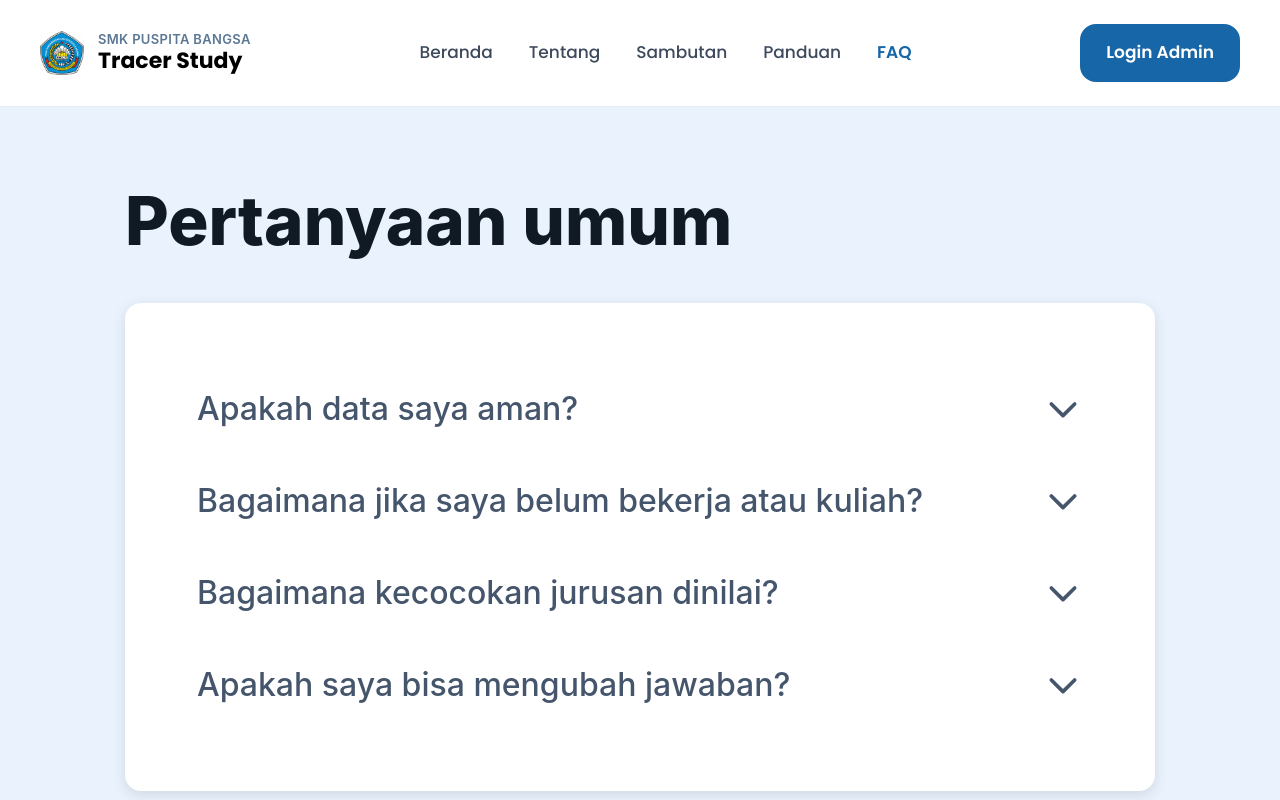
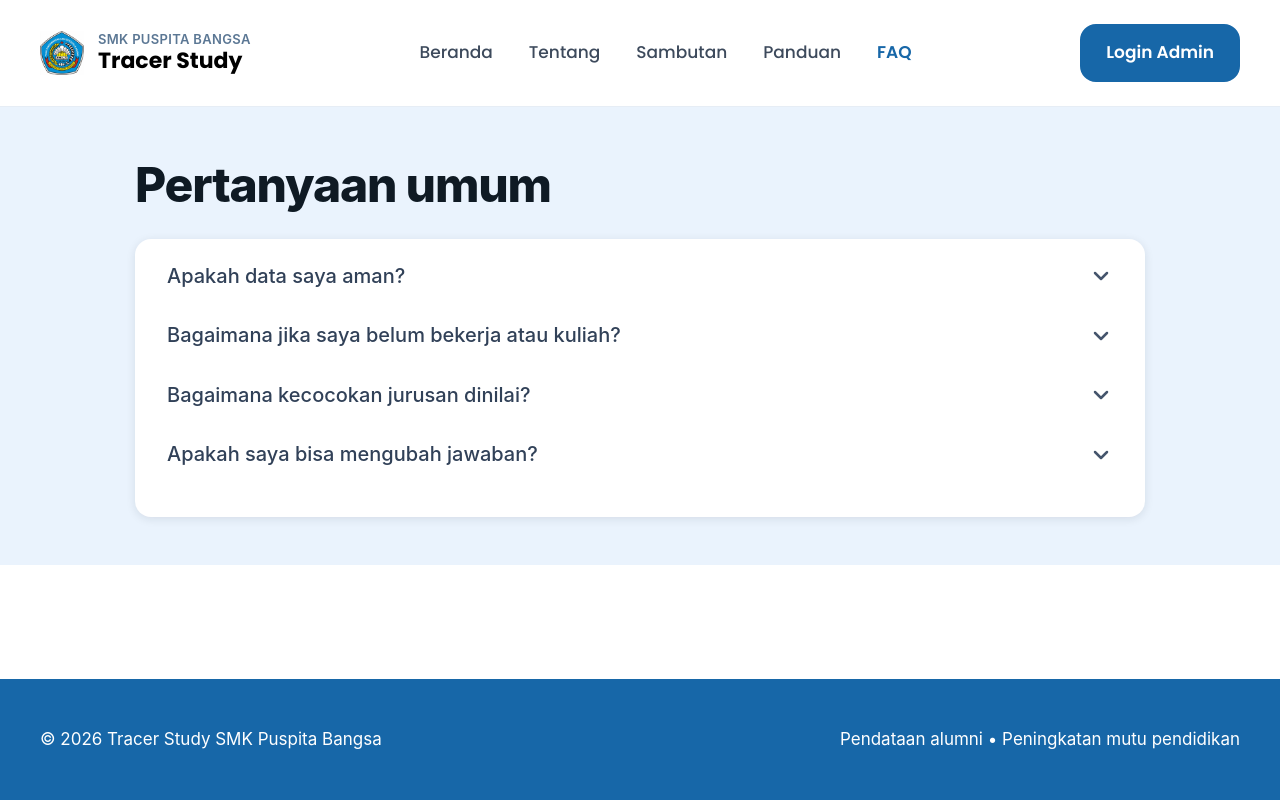
Before and after one commit to Agunnnnn/PROJECT_PKM, a React (Vite) app in the folder client/: page /faq in a window 1280 px wide. Shown: the top 800 px of the page. Built offline with nearby package versions, Linux system fonts and the light colour scheme; the HTML template or start-up script is replaced by a standard one.

Commit message:
tampilan faq

```diff
--- a/client/src/pages/Faq.jsx
+++ b/client/src/pages/Faq.jsx
@@ -1,84 +1,90 @@
 import React, { useState } from "react";
 
-const JAWABAN_DEFAULT =
-  "Data alumni dijaga kerahasiaannya dan digunakan untuk keperluan tracer study serta peningkatan mutu pendidikan sesuai kebijakan privasi sekolah.";
-
+/**
+ * Konten utama halaman "Pertanyaan umum" (FAQ).
+ * Tanpa navbar dan footer (dipasang terpisah di layout).
+ *
+ * Props (semua opsional):
+ *  - judul : judul halaman
+ *  - items : daftar pertanyaan, bentuk [{ tanya, jawab }]
+ */
 const DAFTAR_FAQ = [
-  { tanya: "Apakah data saya aman?", jawab: JAWABAN_DEFAULT },
+  {
+    tanya: "Apakah data saya aman?",
+    jawab:
+      "Ya. Data yang kamu isi hanya digunakan untuk keperluan evaluasi dan peningkatan mutu pendidikan sekolah, serta tidak dibagikan kepada pihak lain di luar sekolah.",
+  },
   {
     tanya: "Bagaimana jika saya belum bekerja atau kuliah?",
-    jawab: JAWABAN_DEFAULT,
+    jawab:
+      "Tidak masalah. Kamu tetap bisa mengisi survei dengan memilih status yang sesuai, misalnya belum bekerja, mencari kerja, atau berwirausaha. Semua jawaban tetap berharga bagi sekolah.",
   },
-  { tanya: "Bagaimana kecocokan jurusan dinilai?", jawab: JAWABAN_DEFAULT },
-  { tanya: "Apakah saya bisa mengubah jawaban?", jawab: JAWABAN_DEFAULT },
+  {
+    tanya: "Bagaimana kecocokan jurusan dinilai?",
+    jawab:
+      "Kecocokan dinilai dari jawabanmu tentang seberapa relevan pekerjaan atau studi lanjutanmu dengan jurusan yang kamu ambil di sekolah, menggunakan skala penilaian sederhana.",
+  },
+  {
+    tanya: "Apakah saya bisa mengubah jawaban?",
+    jawab:
+      "Bisa. Selama masa pengisian survei masih dibuka, kamu dapat masuk kembali dan memperbarui jawabanmu kapan saja.",
+  },
 ];
 
-export default function Faq({
-  judul = "Pertanyaan umum",
-  items = DAFTAR_FAQ,
-  defaultOpen = [],
-}) {
-  const [terbuka, setTerbuka] = useState(() =>
-    defaultOpen === "all" ? items.map((_, i) => i) : defaultOpen,
-  );
+export default function Faq({ judul = "Pertanyaan umum", items = DAFTAR_FAQ }) {
+  // Hanya satu pertanyaan yang terbuka dalam satu waktu (null = semua tertutup)
+  const [terbuka, setTerbuka] = useState(null);
 
-  const toggle = (index) =>
-    setTerbuka((sekarang) =>
-      sekarang.includes(index)
-        ? sekarang.filter((i) => i !== index)
-        : [...sekarang, index],
-    );
+  const toggle = (index) => setTerbuka((sekarang) => (sekarang === index ? null : index));
 
   return (
-    <main className="bg-[#eaf3fd] px-5 py-10 sm:px-8 lg:px-31.25 lg:py-18">
-      <h1 className="mb-6 text-[2rem] font-extrabold leading-tight text-[#0f1a24] sm:text-5xl lg:mb-10 lg:text-[4.2rem]">
+    <main className="bg-[#eaf3fd] px-5 py-8 sm:px-8 sm:py-10 lg:px-[135px] lg:py-12">
+      {/* Judul */}
+      <h1 className="mb-5 text-2xl font-extrabold leading-tight tracking-tight text-[#0f1a24] sm:text-3xl lg:mb-6 lg:text-5xl">
         {judul}
       </h1>
 
-      <section className="rounded-3xl bg-white px-3 py-4 shadow-[0_4px_14px_rgba(15,26,36,0.12)] sm:px-6 lg:rounded-2xl lg:px-15 lg:py-15">
+      <section className="rounded-xl bg-white px-5 pb-6 pt-2 shadow-[0_2px_10px_rgba(15,26,36,0.1)] sm:px-6 sm:pb-8 lg:rounded-2xl lg:px-8 lg:pb-8 lg:pt-2">
         {items.map((item, index) => {
-          const buka = terbuka.includes(index);
+          const aktif = terbuka === index;
           const idJawaban = `faq-jawaban-${index}`;
 
           return (
-            <div key={item.tanya} className="px-3 py-3 lg:py-5">
-              {/* Pertanyaan */}
+            <div key={item.tanya}>
+              <h2>
                 <button
                   type="button"
                   onClick={() => toggle(index)}
-                aria-expanded={buka}
+                  aria-expanded={aktif}
                   aria-controls={idJawaban}
-                className="flex w-full items-center justify-between gap-4 rounded-md px-3 py-1 text-left focus:outline-none focus-visible:ring-2 focus-visible:ring-[#1769aa] lg:px-0"
+                  className="flex w-full items-center justify-between gap-4 py-4 text-left text-base font-medium leading-snug text-slate-700 transition-colors hover:text-[#1769aa] focus:outline-none focus-visible:text-[#1769aa] sm:text-lg lg:py-4 lg:text-xl"
                 >
-                <span className="text-base font-medium leading-snug text-slate-600 sm:text-lg lg:text-[2rem]">
-                  {item.tanya}
-                </span>
+                  <span>{item.tanya}</span>
                   <svg
                     viewBox="0 0 24 24"
                     fill="none"
                     stroke="currentColor"
-                  strokeWidth="2.2"
+                    strokeWidth="2.5"
                     strokeLinecap="round"
                     strokeLinejoin="round"
+                    className={`h-5 w-5 shrink-0 text-slate-600 transition-transform duration-300 lg:h-6 lg:w-6 ${aktif ? "rotate-180" : ""
+                      }`}
                     aria-hidden="true"
-                  className={`h-7 w-7 shrink-0 text-slate-600 transition-transform duration-300 lg:h-10 lg:w-10 ${
-                    buka ? "rotate-180" : ""
-                  }`}
                   >
-                  <path d="M5 9l7 7 7-7" />
+                    <path d="m6 9 6 6 6-6" />
                   </svg>
                 </button>
+              </h2>
 
-              {/* Jawaban (dropdown) */}
+              {/* Jawaban: dianimasikan lewat transisi tinggi baris grid */}
               <div
                 id={idJawaban}
                 role="region"
-                className={`grid transition-[grid-template-rows] duration-300 ease-out ${
-                  buka ? "grid-rows-[1fr]" : "grid-rows-[0fr]"
+                className={`grid transition-[grid-template-rows] duration-300 ease-out ${aktif ? "grid-rows-[1fr]" : "grid-rows-[0fr]"
                   }`}
               >
                 <div className="overflow-hidden">
-                  <p className="px-0 pb-1 pt-5 text-xs leading-relaxed text-slate-700 sm:text-sm lg:text-base">
+                  <p className="pb-4 pr-9 text-[0.9375rem] leading-7 text-slate-500 sm:text-base lg:pb-4 lg:pr-12 lg:text-lg lg:leading-8">
                     {item.jawab}
                   </p>
                 </div>
```
Lines whose indentation alone changed are shown as unchanged.
